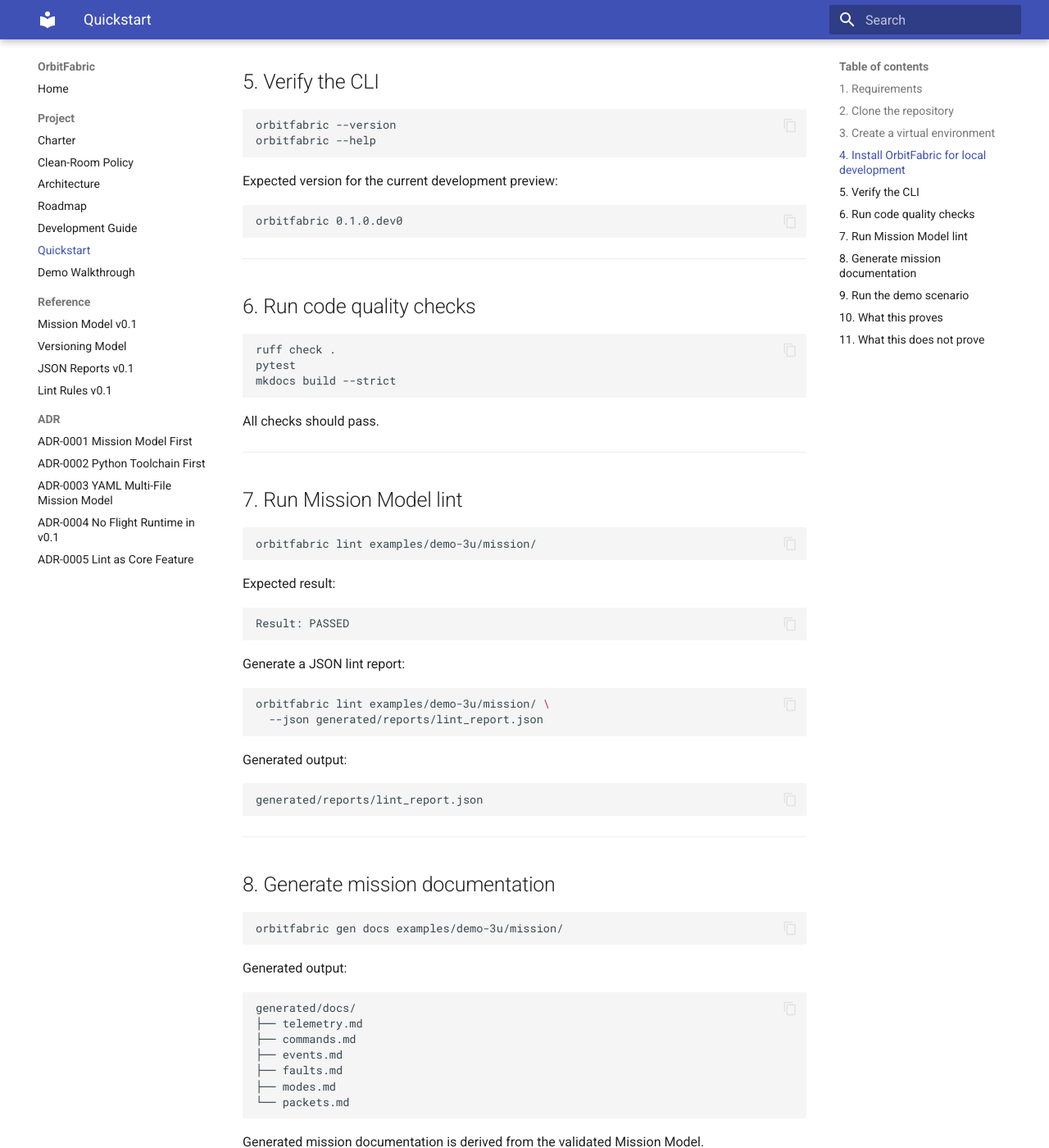
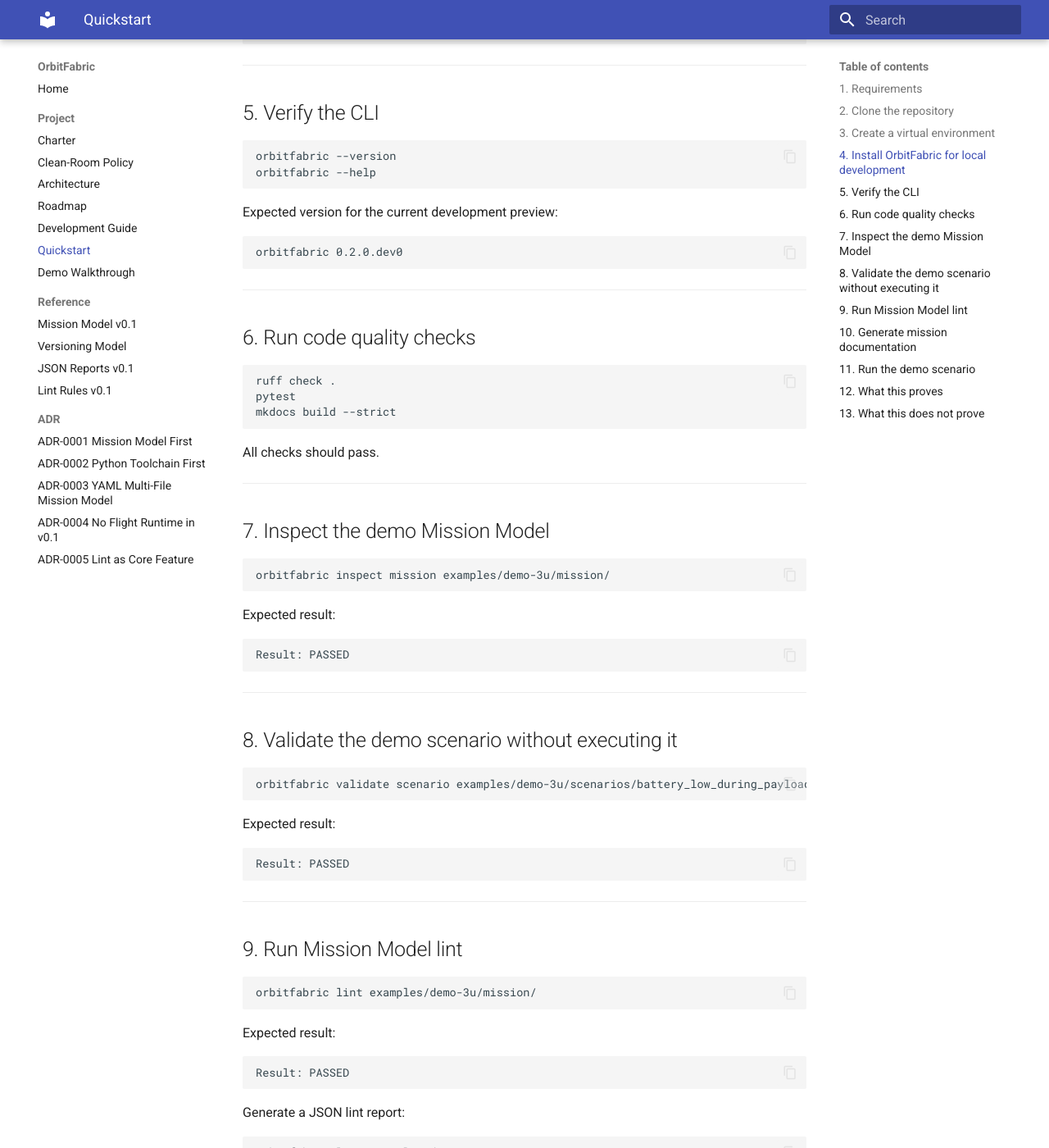
Before and after one commit to FAROTECH/orbitfabric, an MkDocs documentation site: the page built from docs/QUICKSTART.md, in a window 1280 px wide and 1400 px high, scrolled down 1433 px. Shown: the whole window at 82% size. Built offline with MkDocs 1.6.1 and Material for MkDocs 9.7.7, drawn with Linux system fonts in a browser that asks for light colours; some of the changed text lies outside the part shown.

Commit message:
Fix v0.2 public version references
Fix public-facing documentation references after the v0.2.0.dev0 development preview release.

- Update README wording to v0.2.0.dev0.
- Remove stale v0.1 wording from the current preview description.
- Avoid hardcoded pytest count in README.
- Update Quickstart expected CLI version to orbitfabric 0.2.0.dev0.
- Add v0.2 CLI commands to the Quickstart flow.
- Update Quickstart scope wording from v0.1.0 to v0.2.0.

````diff
--- a/docs/QUICKSTART.md
+++ b/docs/QUICKSTART.md
@@ -11,6 +11,8 @@
   -> structural validation
   -> semantic lint
   -> generated Markdown docs
+  -> mission inspection
+  -> scenario validation
   -> scenario loading
   -> deterministic scenario execution
   -> JSON reports
@@ -78,7 +80,7 @@
 Expected version for the current development preview:
 
 ```text
-orbitfabric 0.1.0.dev0
+orbitfabric 0.2.0.dev0
 ```
 
 ---
@@ -95,7 +97,35 @@
 
 ---
 
-## 7. Run Mission Model lint
+## 7. Inspect the demo Mission Model
+
+```bash
+orbitfabric inspect mission examples/demo-3u/mission/
+```
+
+Expected result:
+
+```text
+Result: PASSED
+```
+
+---
+
+## 8. Validate the demo scenario without executing it
+
+```bash
+orbitfabric validate scenario examples/demo-3u/scenarios/battery_low_during_payload.yaml
+```
+
+Expected result:
+
+```text
+Result: PASSED
+```
+
+---
+
+## 9. Run Mission Model lint
 
 ```bash
 orbitfabric lint examples/demo-3u/mission/
@@ -175,7 +205,7 @@
 
 ---
 
-## 10. What this proves
+## 12. What this proves
 
 The current demo proves that OrbitFabric can:
 
@@ -183,6 +213,8 @@
 - validate its structure;
 - run semantic lint rules;
 - generate Markdown documentation;
+- inspect a Mission Model summary;
+- validate a scenario without executing it;
 - load a scenario;
 - execute a deterministic operational sequence;
 - emit events;
@@ -192,7 +224,7 @@
 
 ---
 
-## 11. What this does not prove
+## 13. What this does not prove
 
 The current demo does not prove:
 
@@ -204,4 +236,4 @@
 - orbital, attitude, power or thermal dynamics;
 - qualification for operational spacecraft use.
 
-Those are intentionally outside the current v0.1.0 development preview scope.
+Those are intentionally outside the current v0.2.0 development preview scope.
````
Also changed, not shown: other parts of docs/QUICKSTART.md (+2 -2 lines), README.md (+3 -3 lines).
